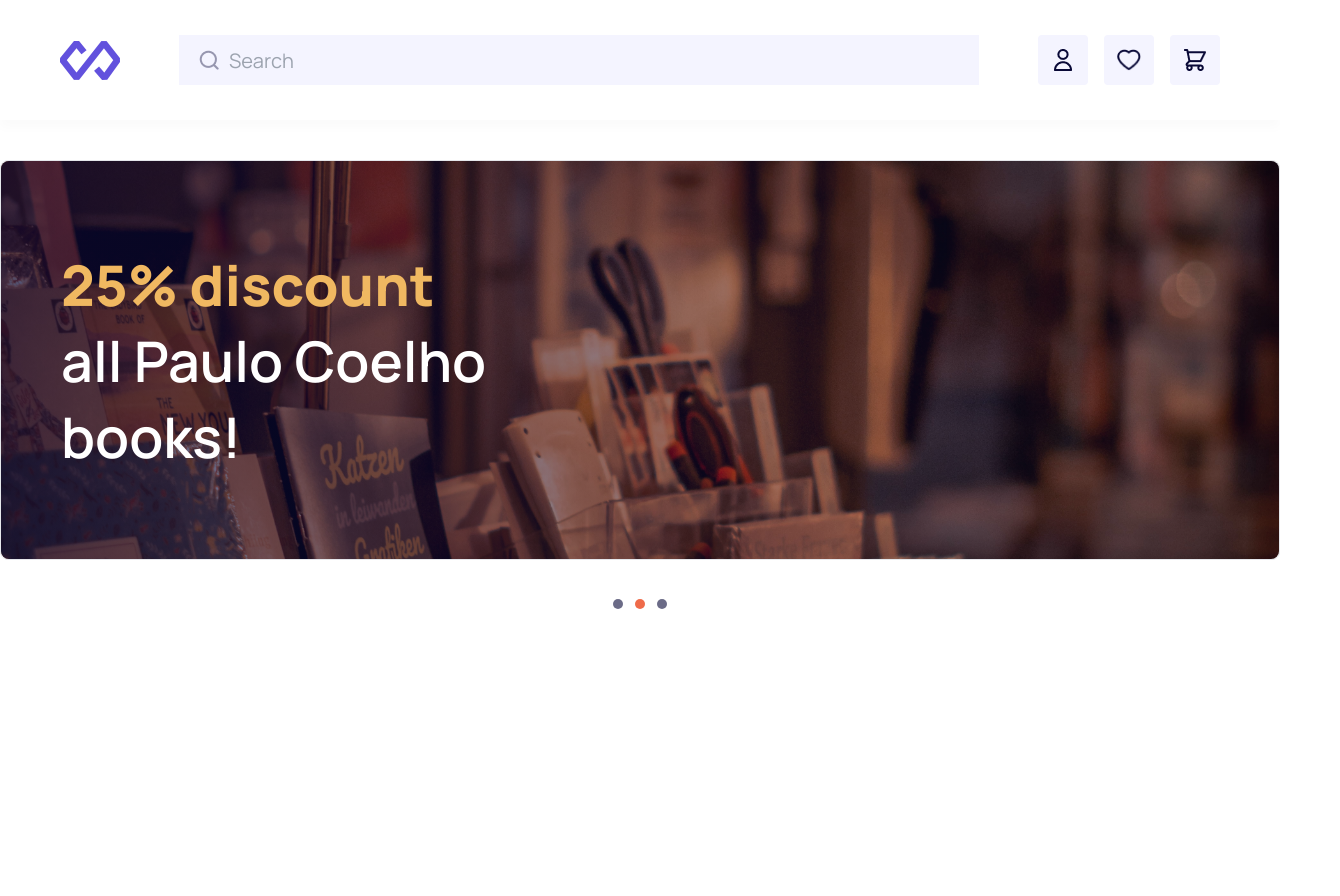
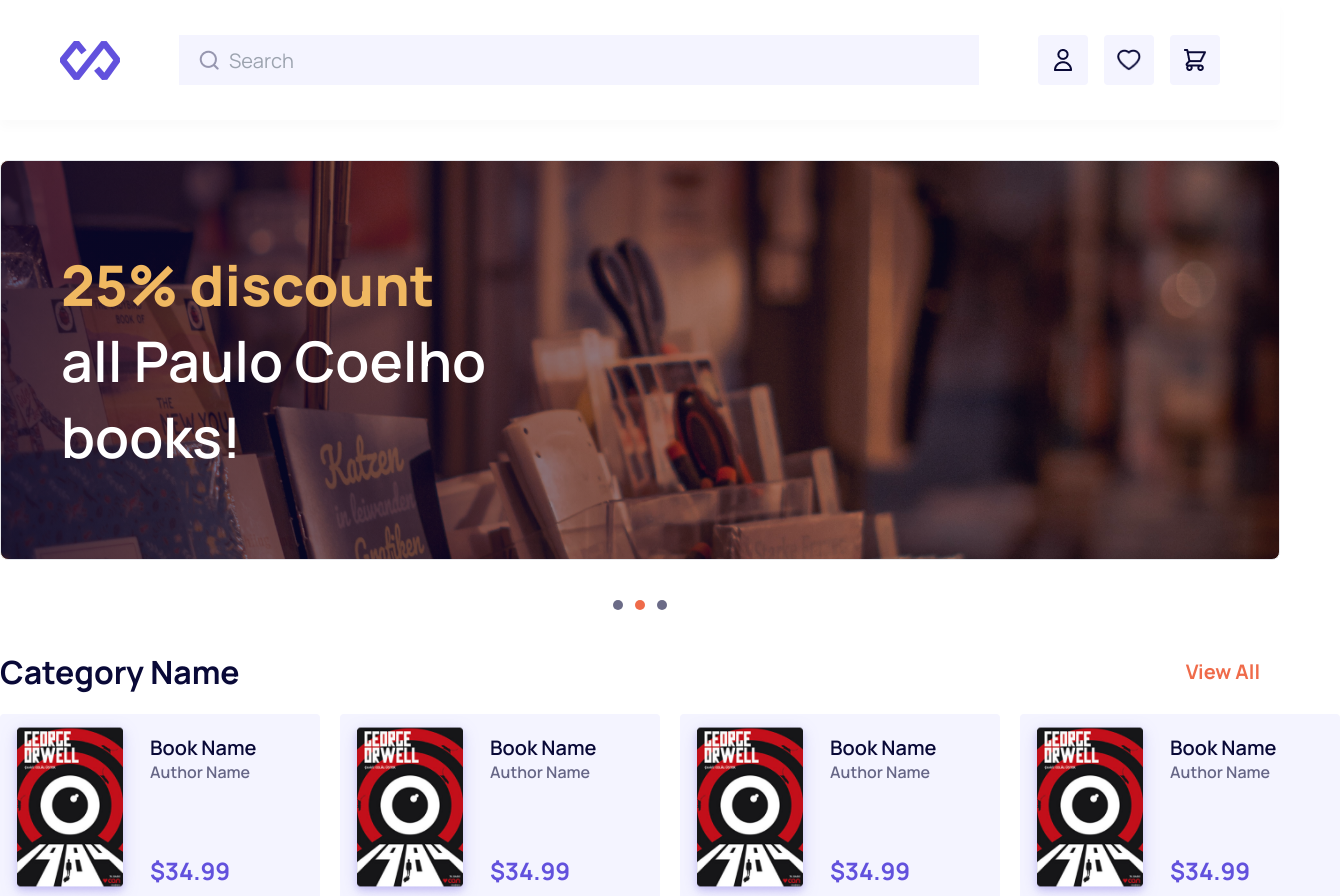
Before and after one commit to halibal/FDg6hh, a Next.js app: page / in a window 1280 px wide. Shown: the top 896 px of the page, 1340 px wide, since content can reach past the window. Before the commit the page ends 800 px from the top, so only its background shows below. Built offline with nearby package versions, Linux system fonts and the light colour scheme.

Commit message:
book-card created; category and book-card components completed

```diff
--- a/src/app/globals.css
+++ b/src/app/globals.css
@@ -16,5 +16,5 @@
 
 html,
 body {
-    height: 100%;
+    min-height: 100%;
 }
--- a/src/app/page.js
+++ b/src/app/page.js
@@ -1,7 +1,12 @@
-import { Slider } from "@/components";
+import { Category, Slider } from "@/components";
 
 export default function HomePage() {
-	return <main className="mt-[40px]">
+	return <main className="max-w-[1340px] mx-auto my-[40px] flex flex-col gap-[40px]">
 		<Slider />
+		{/* map over category coming from redux */}
+		<Category />
+		<Category />
+		<Category />
+		<Category />
 	</main>;
 }
--- /dev/null
+++ b/src/components/book-card/index.jsx
@@ -0,0 +1,33 @@
+import Image from "next/image";
+import React from "react";
+
+export default function BookCard() {
+    return (
+        <div
+            className="min-w-[320px] bg-custom-3 rounded flex gap-5 p-2.5 cursor-pointer"
+            title="book name"
+        >
+            <Image
+                src="/images/book1.png"
+                width={120}
+                height={180}
+                className="drop-shadow-[0_4px_8px_rgba(98,81,221,0.2)]"
+                alt="book name"
+                title="book name"
+            />
+            <div className="flex flex-col py-2.5 justify-between">
+                <div>
+                    <h4 className="text-custom-4 text-xl font-semibold leading-[27px]">
+                        Book Name
+                    </h4>
+                    <h5 className="text-custom-4 opacity-60 text-base leading-[22px] font-semibold">
+                        Author Name
+                    </h5>
+                </div>
+                <h4 className="text-custom-1 font-bold text-2xl leading-33px]">
+                    $34.99
+                </h4>
+            </div>
+        </div>
+    );
+}
--- a/src/components/category/index.jsx
+++ b/src/components/category/index.jsx
@@ -1,5 +1,24 @@
 import React from "react";
+import { BookCard } from "..";
 
 export default function Category() {
-    return <div>Category</div>;
+    return (
+        <div className="flex flex-col gap-5">
+            <div className="flex justify-between">
+                <h2 className="text-custom-4 font-bold text-[32px] leading-[44px]">
+                    Category Name
+                </h2>
+                <button className="text-custom-2 bg-none font-bold text-xl px-5">
+                    View All
+                </button>
+            </div>
+            <div className="flex gap-5 flex-nowrap">
+                {/* map over category and get first 4 items */}
+                <BookCard />
+                <BookCard />
+                <BookCard />
+                <BookCard />
+            </div>
+        </div>
+    );
 }
--- a/src/components/index.jsx
+++ b/src/components/index.jsx
@@ -1,4 +1,5 @@
 export { default as Auth } from "./login-form";
+export { default as BookCard } from "./book-card";
 export { default as Category } from "./category";
 export { default as Header } from "./header";
 export { default as LoginForm } from "./login-form";
--- a/src/components/slider/index.jsx
+++ b/src/components/slider/index.jsx
@@ -37,12 +37,12 @@
     }, []);
 
     return (
-        <div className="max-w-[1320px] h-[400px] w-full m-auto border-[1px] rounded-lg">
+        <div className="w-full m-auto rounded-lg">
             <div
                 style={{
                     backgroundImage: `url(${slides[currentIndex].url})`,
                 }}
-                className="w-full h-full rounded-lg bg-center bg-cover duration-500 relative"
+                className="w-full h-[400px] border-[1px] rounded-lg bg-center bg-cover duration-500 relative"
             >
                 <div className="absolute inset-0 bg-gradient-to-l from-custom-5 to-custom-6 px-[60px] py-[86px] rounded-lg">
                     <h1 className="max-w-[426px] leading-[76px] text-[56px] font-semibold text-[#FFFFFF]">
```
